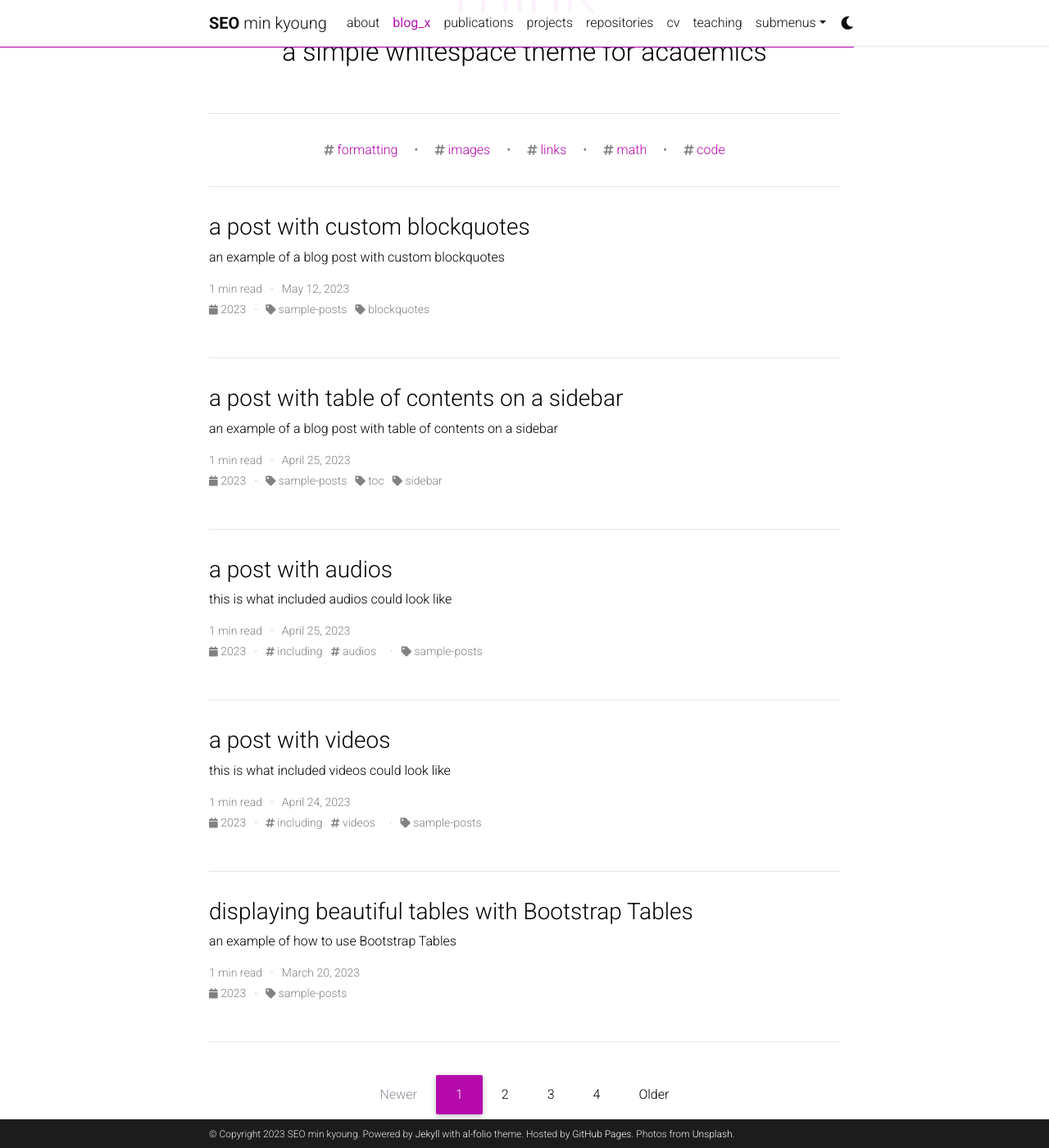
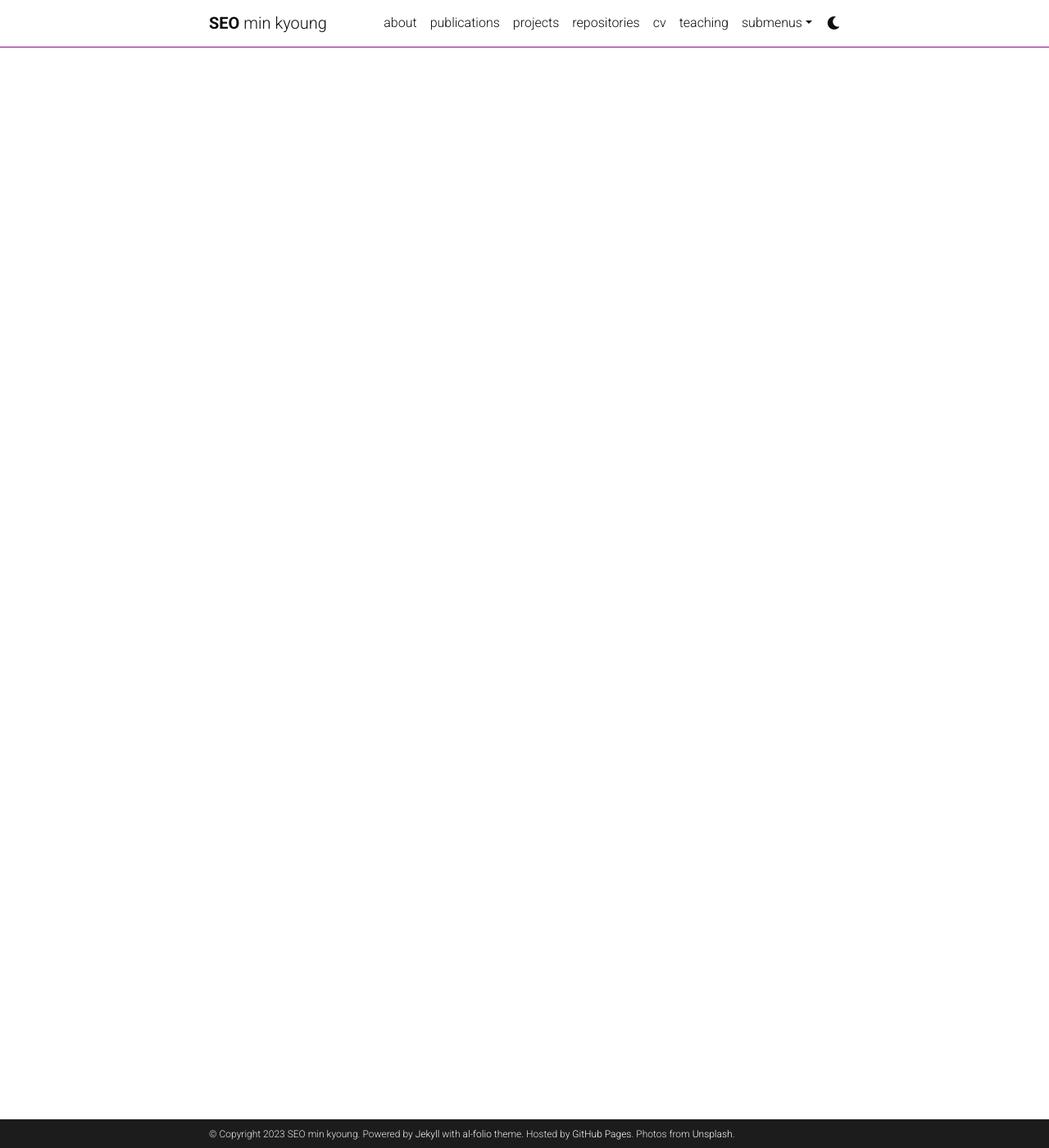
Before and after one commit to mink0426/working_homepage, a Jekyll site: the page built from blog/index.html, in a window 1280 px wide and 1400 px high, scrolled down 197 px. Shown: the whole window at 82% size. Built offline with Jekyll 4.4.1, drawn with Linux system fonts in a browser that asks for light colours; the list of posts is cut into pages by our own code; comment, search, counter and statistics services are not loaded; a style sheet for code colours, icons or effects is not loaded.

Commit message:
Update _config.yml
blog deleted

```diff
--- a/_config.yml
+++ b/_config.yml
@@ -117,50 +117,6 @@
 
 google_site_verification:  # your google-site-verification ID (Google Search Console)
 bing_site_verification:  # out your bing-site-verification ID (Bing Webmaster)
-
-# -----------------------------------------------------------------------------
-# Blog
-# -----------------------------------------------------------------------------
-
-blog_name: mink # blog_name will be displayed in your blog page
-blog_nav_title: blog_x # your blog must have a title for it to be displayed in the nav bar
-blog_description: a simple whitespace theme for academics
-permalink: /blog/:year/:title/
-
-# Pagination
-pagination:
-  enabled: true
-
-related_blog_posts:
-  enabled: true
-  max_related: 5
-
-# Giscus comments (RECOMMENDED)
-# Follow instructions on https://giscus.app/ to setup for your repo to fill out
-# the information below.
-giscus:
-  repo: alshedivat/al-folio      # <your-github-user-name>/<your-github-repo-name>
-  repo_id: MDEwOlJlcG9zaXRvcnk2MDAyNDM2NQ==
-  category: Comments             # name of the category under which discussions will be created
-  category_id: DIC_kwDOA5PmLc4CTBt6
-  mapping: title                 # identify discussions by post title
-  strict: 1                      # use strict identification mode
-  reactions_enabled: 1           # enable (1) or disable (0) emoji reactions
-  input_position: bottom         # whether to display input form below (bottom) or above (top) the comments
-  theme: preferred_color_scheme  # name of the color scheme (preferred works well with al-folio light/dark mode)
-  emit_metadata: 0
-  lang: en
-
-# Disqus comments (DEPRECATED)
-disqus_shortname: al-folio # put your disqus shortname
-# https://help.disqus.com/en/articles/1717111-what-s-a-shortname
-
-# External sources.
-# If you have blog posts published on medium.com or other external sources,
-# you can display them in your blog by adding a link to the RSS feed.
-external_sources:
-  - name: medium.com
-    rss_url: https://medium.com/@al-folio/feed
 
 # -----------------------------------------------------------------------------
 # Collections
```
